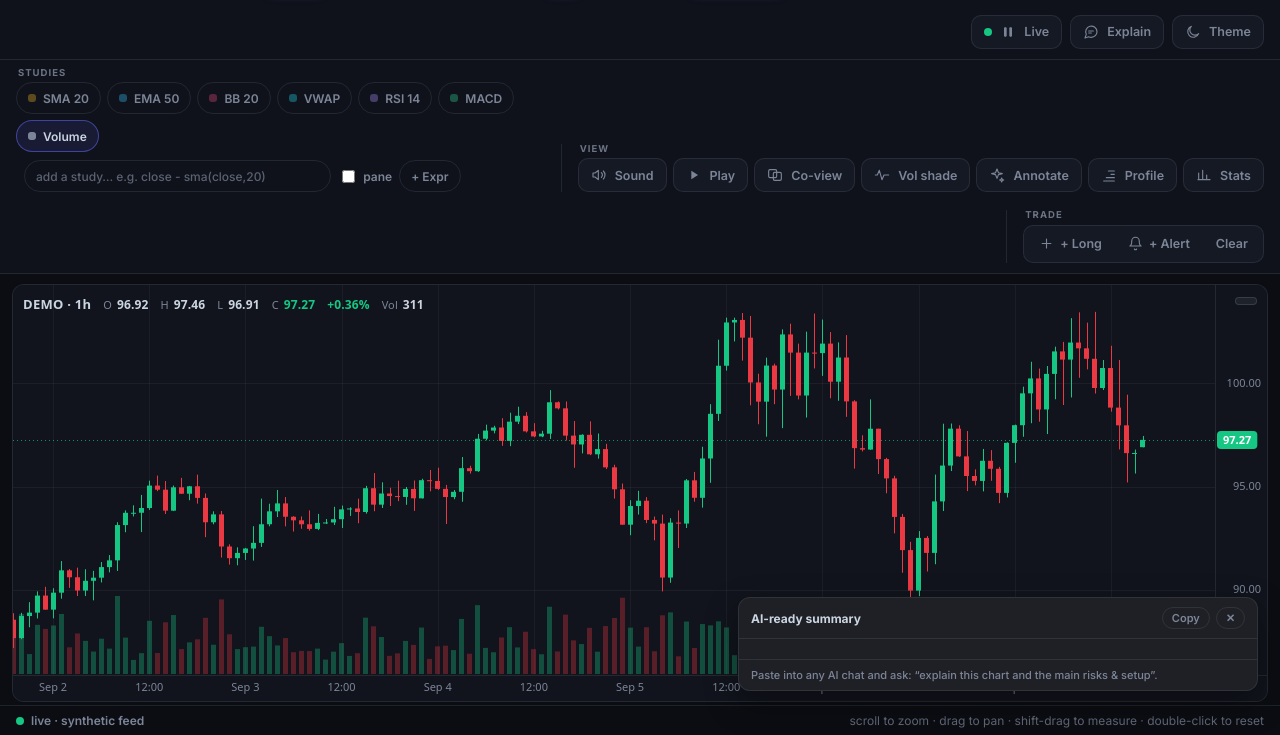
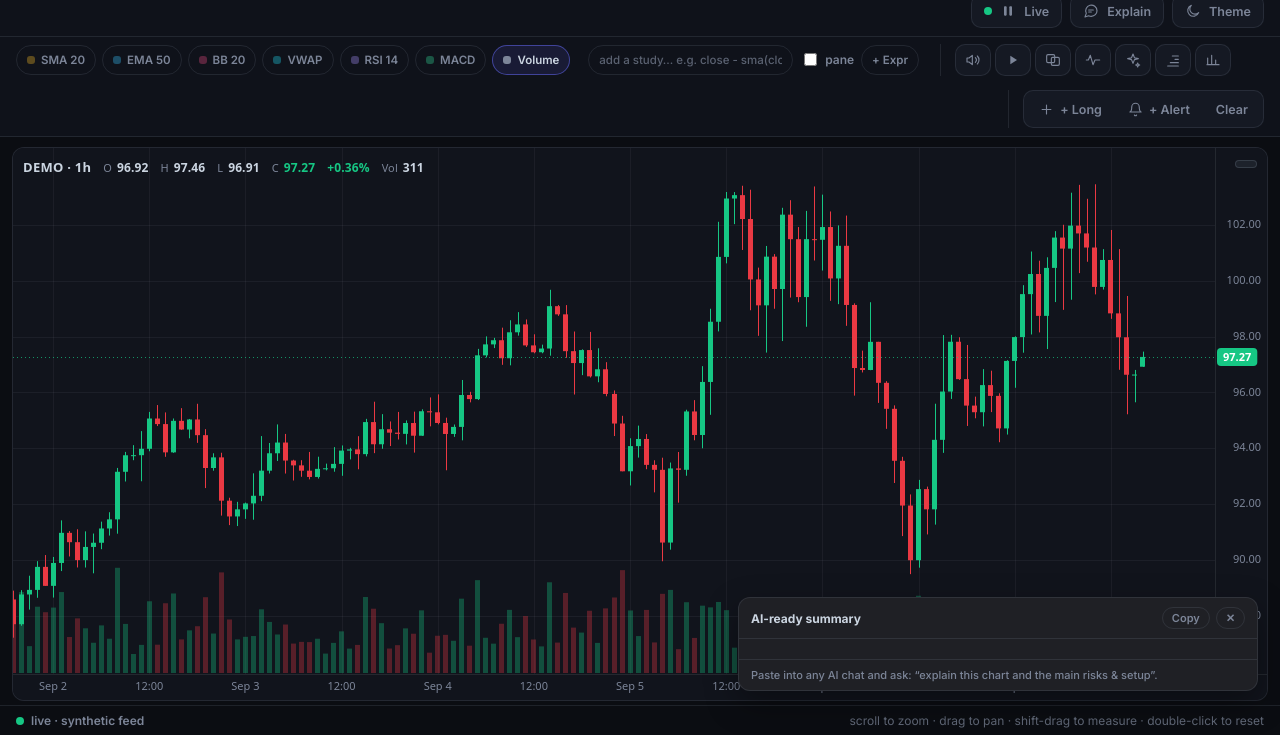
Before and after one commit to benyblack/hab-view, a website with bundled scripts: page demo/index.html in a window 1280 px wide. Shown: the part 65-800 px from the top of the page. Built offline with nearby package versions, Linux system fonts and the light colour scheme.

Commit message:
fix(demo): compact the toolbar to two slim rows
The labeled-group version still stood 215px tall: the Studies group
wrapped internally (chips on two lines plus the input), and View/Trade
wrapped below it. Now:

- groups become flat clusters separated by 1px divider rules instead of
  caption labels — one visual line per row (52px + 53px, 106px total,
  down from 215px; the chart gains ~110px of height)
- the View toggles are icon-only (35px wide, tooltips + clipped
  screen-reader labels kept) instead of seven labeled buttons
- Studies takes its natural width and shrinks with a silent horizontal
  scroll when crowded, so the bar never grows vertically
- chips, inputs and buttons unified at ~30px height

All ids unchanged — app.js untouched.

```diff
--- a/demo/index.html
+++ b/demo/index.html
@@ -32,17 +32,12 @@
         <span class="brand-tag">component</span>
       </div>
 
-      <div class="group">
-        <span class="group-label">Market</span>
-        <div class="group-body">
+      <div class="cluster" aria-label="Market">
         <div class="seg" id="seg-symbol" role="group" aria-label="Symbol"></div>
         <div class="seg" id="seg-tf" role="group" aria-label="Timeframe"></div>
       </div>
-      </div>
 
-      <div class="group">
-        <span class="group-label">Style</span>
-        <div class="group-body">
+      <div class="cluster" aria-label="Chart style">
         <div class="seg" id="seg-type" role="group" aria-label="Chart type">
         <button type="button" data-type="candles" class="active" aria-pressed="true" title="Candlesticks">
           <svg viewBox="0 0 24 24" width="16" height="16" aria-hidden="true" fill="none" stroke="currentColor" stroke-width="1.7" stroke-linecap="round">
@@ -84,7 +79,6 @@
         </button>
         </div>
       </div>
-      </div>
 
       <div class="topbar-right">
         <button type="button" class="icon-btn" id="btn-live" aria-pressed="true" title="Pause / resume live updates">
@@ -118,9 +112,7 @@
     </div>
 
     <div class="topbar-row topbar-second">
-      <div class="group group-studies">
-        <span class="group-label">Studies</span>
-        <div class="group-body">
+      <div class="cluster cluster-studies" aria-label="Studies">
         <div class="chips" id="chips" role="group" aria-label="Indicators"></div>
         <div class="chips" id="script-chips" role="group" aria-label="Custom indicators"></div>
         <div class="script-row">
@@ -134,61 +126,56 @@
           <span id="script-error" class="script-error" role="status" aria-live="polite"></span>
         </div>
       </div>
-      </div>
 
-      <div class="group group-view">
-        <span class="group-label">View</span>
-        <div class="group-body">
-          <button type="button" class="icon-btn" id="btn-sonify" aria-pressed="false" title="Toggle sonification — arrow keys play the chart as pitch">
+      <div class="cluster cluster-view" aria-label="View toggles">
+        <button type="button" class="icon-btn" id="btn-sonify" aria-pressed="false" aria-label="Sound" title="Toggle sonification — arrow keys play the chart as pitch">
           <svg viewBox="0 0 24 24" width="16" height="16" aria-hidden="true" fill="none" stroke="currentColor" stroke-width="1.7" stroke-linecap="round" stroke-linejoin="round">
             <path d="M11 5L6 9H3v6h3l5 4V5z"/>
             <path d="M15.5 8.5a5 5 0 0 1 0 7M18.5 6a8.5 8.5 0 0 1 0 12"/>
           </svg>
           <span>Sound</span>
         </button>
-          <button type="button" class="icon-btn" id="btn-play" title="Play the visible range as a pitch sweep">
+        <button type="button" class="icon-btn" id="btn-play" aria-label="Play" title="Play the visible range as a pitch sweep">
           <svg viewBox="0 0 24 24" width="16" height="16" aria-hidden="true" fill="currentColor">
             <path d="M8 5.5v13l10-6.5z"/>
           </svg>
           <span>Play</span>
         </button>
-          <button type="button" class="icon-btn" id="btn-coview" aria-pressed="false" title="Share your pointer across tabs (co-view)">
+        <button type="button" class="icon-btn" id="btn-coview" aria-pressed="false" aria-label="Co-view" title="Share your pointer across tabs (co-view)">
           <svg viewBox="0 0 24 24" width="16" height="16" aria-hidden="true" fill="none" stroke="currentColor" stroke-width="1.7" stroke-linecap="round" stroke-linejoin="round">
             <rect x="2.5" y="4" width="12" height="12" rx="2"/>
             <rect x="9.5" y="8" width="12" height="12" rx="2"/>
           </svg>
           <span>Co-view</span>
         </button>
-          <button type="button" class="icon-btn" id="btn-volshading" aria-pressed="false" title="Toggle volatility-regime shading (calm/normal/hot by realized-vol percentile)">
+        <button type="button" class="icon-btn" id="btn-volshading" aria-pressed="false" aria-label="Vol shade" title="Toggle volatility-regime shading (calm/normal/hot by realized-vol percentile)">
           <svg viewBox="0 0 24 24" width="16" height="16" aria-hidden="true" fill="none" stroke="currentColor" stroke-width="1.7" stroke-linecap="round" stroke-linejoin="round">
             <path d="M2 12h3l3-7 4 14 3-7h7"/>
           </svg>
           <span>Vol shade</span>
         </button>
-          <button type="button" class="icon-btn" id="btn-annotations" aria-pressed="false" title="Toggle smart annotations (spikes, gaps, pivots, divergences)">
+        <button type="button" class="icon-btn" id="btn-annotations" aria-pressed="false" aria-label="Annotate" title="Toggle smart annotations (spikes, gaps, pivots, divergences)">
           <svg viewBox="0 0 24 24" width="16" height="16" aria-hidden="true" fill="none" stroke="currentColor" stroke-width="1.7" stroke-linecap="round" stroke-linejoin="round">
             <path d="M12 3l2.2 5.6L20 10l-5.8 1.4L12 17l-2.2-5.6L4 10l5.8-1.4z"/>
             <path d="M19 16.5l.9 2.1 2.1.9-2.1.9-.9 2.1-.9-2.1-2.1-.9 2.1-.9z"/>
           </svg>
           <span>Annotate</span>
         </button>
-          <button type="button" class="icon-btn" id="btn-profile" aria-pressed="false" title="Toggle volume profile (POC + value area)">
+        <button type="button" class="icon-btn" id="btn-profile" aria-pressed="false" aria-label="Profile" title="Toggle volume profile (POC + value area)">
           <svg viewBox="0 0 24 24" width="16" height="16" aria-hidden="true" fill="none" stroke="currentColor" stroke-width="1.7" stroke-linecap="round">
             <path d="M20 6h-9M20 11h-5M20 16h-12M20 21h-16"/>
           </svg>
           <span>Profile</span>
         </button>
-          <button type="button" class="icon-btn" id="btn-stats" aria-pressed="false" title="Toggle visible-range statistics">
+        <button type="button" class="icon-btn" id="btn-stats" aria-pressed="false" aria-label="Stats" title="Toggle visible-range statistics">
           <svg viewBox="0 0 24 24" width="16" height="16" aria-hidden="true" fill="none" stroke="currentColor" stroke-width="1.7" stroke-linecap="round">
             <path d="M4 19V9M10 19V5M16 19v-7M21 19H3"/>
           </svg>
           <span>Stats</span>
         </button>
       </div>
-      </div>
 
-      <div class="group group-trade">
-        <span class="group-label">Trade</span>
+      <div class="cluster cluster-trade" aria-label="Trade">
         <div class="seg" id="seg-trade" role="group" aria-label="Trading">
           <button type="button" id="btn-long" title="Add a demo long position (stop −2%, target +4%)">
             <svg viewBox="0 0 24 24" width="15" height="15" aria-hidden="true" fill="none" stroke="currentColor" stroke-width="1.8" stroke-linecap="round"><path d="M12 5v14M5 12h14"/></svg><span>+ Long</span>
--- a/demo/styles.css
+++ b/demo/styles.css
@@ -61,45 +61,63 @@ body {
 
 .topbar-row {
   display: flex;
-  align-items: flex-end;
-  gap: 18px;
+  align-items: center;
+  gap: 14px;
   flex-wrap: wrap;
-  padding: 9px 16px 10px;
+  padding: 7px 16px 8px;
 }
 
 .topbar-row + .topbar-row {
   border-top: 1px solid var(--border);
-  padding-top: 8px;
+  padding-top: 7px;
 }
 
-/* labeled control groups: tiny caption above each cluster */
-.group {
-  display: flex;
-  flex-direction: column;
-  gap: 5px;
-}
-
-.group-label {
-  font: 700 9.5px/1 var(--font);
-  text-transform: uppercase;
-  letter-spacing: 0.11em;
-  color: var(--text-muted);
-  opacity: 0.85;
-  padding-left: 2px;
-}
-
-.group-body {
+/* flat control clusters separated by divider rules — one visual line each */
+.cluster {
   display: flex;
   align-items: center;
   gap: 8px;
-  flex-wrap: wrap;
+  flex-wrap: nowrap;
+  min-width: 0;
 }
 
-.topbar-second .group + .group { padding-left: 16px; border-left: 1px solid var(--border); }
+.topbar-second .cluster + .cluster,
+.topbar-main .cluster + .cluster {
+  padding-left: 14px;
+  border-left: 1px solid var(--border);
+}
 
-.group-studies { flex: 1 1 340px; min-width: 0; }
-.group-view .group-body { gap: 6px; }
-.group-trade { margin-left: auto; }
+/* studies take their natural width, shrink (and scroll) only when crowded */
+.cluster-studies {
+  flex: 0 1 auto;
+  min-width: 0;
+  overflow-x: auto;
+  overflow-y: hidden;
+  scrollbar-width: none;
+  padding-bottom: 1px;
+}
+.cluster-studies::-webkit-scrollbar { display: none; }
+.cluster-studies .chips,
+.cluster-studies .script-row { flex: 0 0 auto; }
+.cluster-studies .script-row { margin-left: 2px; }
+
+.cluster-view { gap: 4px; }
+.cluster-trade { margin-left: auto; }
+
+/* view toggles are icon-only; labels stay for screen readers + tooltips */
+.cluster-view .icon-btn {
+  position: relative;
+  padding: 7px 9px;
+  min-height: 32px;
+}
+.cluster-view .icon-btn span {
+  position: absolute;
+  width: 1px;
+  height: 1px;
+  overflow: hidden;
+  clip-path: inset(50%);
+  white-space: nowrap;
+}
 
 .brand {
   display: flex;
@@ -182,13 +200,13 @@ body {
   appearance: none;
   display: inline-flex;
   align-items: center;
-  gap: 7px;
+  gap: 6px;
   border: 1px solid var(--border);
   background: transparent;
   color: var(--text-muted);
-  font: 600 12px var(--font);
-  padding: 6px 11px;
-  min-height: 32px;
+  font: 600 11.5px var(--font);
+  padding: 5px 10px;
+  min-height: 30px;
   border-radius: 999px;
   cursor: pointer;
   transition: color 160ms ease, border-color 160ms ease, background 160ms ease;
@@ -225,10 +243,10 @@ body {
   border: 1px solid var(--border);
   background: transparent;
   color: var(--text);
-  font: 500 12px var(--font);
-  padding: 6px 11px;
-  min-height: 32px;
-  width: clamp(170px, 24vw, 320px);
+  font: 500 11.5px var(--font);
+  padding: 5px 10px;
+  min-height: 30px;
+  width: clamp(150px, 16vw, 240px);
   border-radius: 999px;
   transition: border-color 160ms ease;
 }
@@ -257,9 +275,9 @@ body {
   border: 1px solid var(--border);
   background: transparent;
   color: var(--text-muted);
-  font: 600 12px var(--font);
-  padding: 6px 11px;
-  min-height: 32px;
+  font: 600 11.5px var(--font);
+  padding: 5px 10px;
+  min-height: 30px;
   border-radius: 999px;
   cursor: pointer;
   transition: color 160ms ease, border-color 160ms ease;
```
Lines whose indentation alone changed are shown as unchanged.
